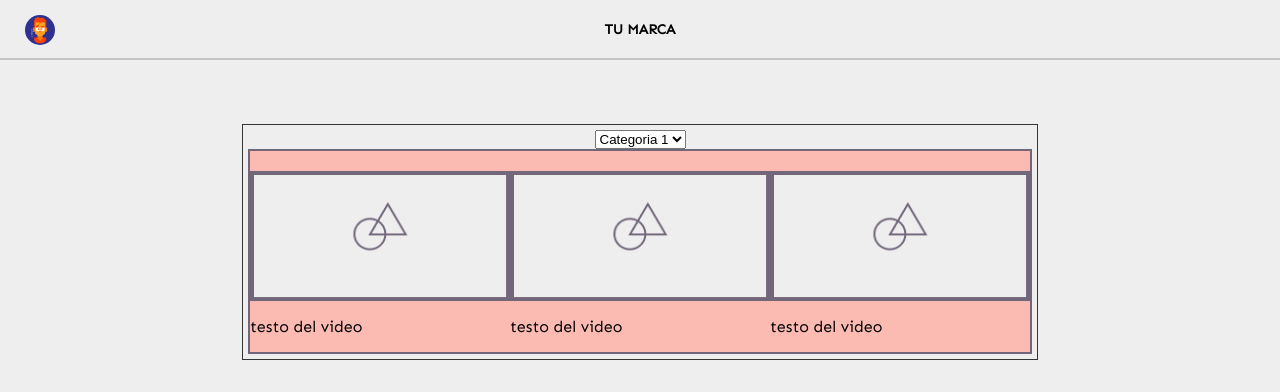
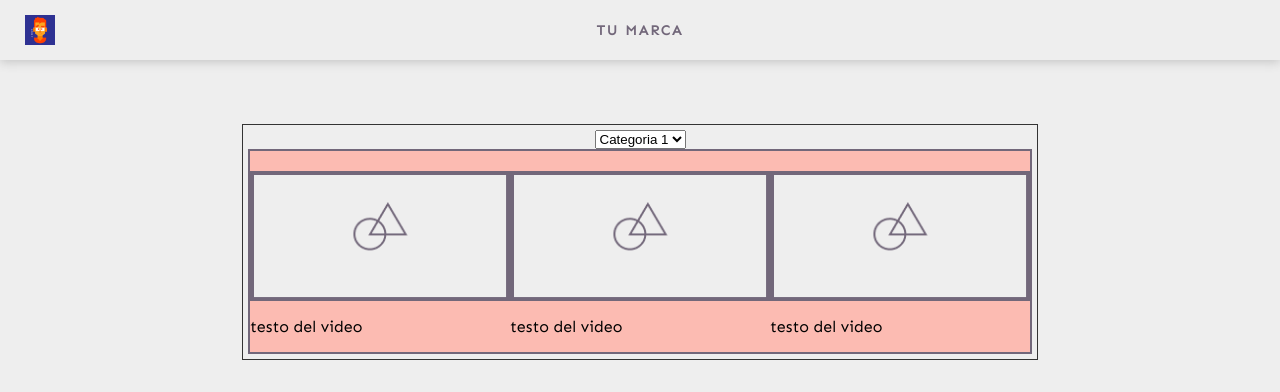
Before and after one commit to jblnco-ing/app-video-pwa, a Next.js app: page / in a window 1280 px wide. Shown: the top 392 px of the page. Built offline with nearby package versions, Linux system fonts and the light colour scheme.

Commit message:
se agrego estilos al header

```diff
--- a/styles/Header.module.css
+++ b/styles/Header.module.css
@@ -1,20 +1,20 @@
 .header {
   height: 60px;
   width: 100vw;
-  background-color: #EEEEEE;
   display: flex;
   flex-direction: row;
   justify-content: center;
   align-items: center;
-  border-bottom: #C4C4C4 solid 2px;
+  box-shadow: 0px 2px 10px #C4C4C4;
 }
 .title{
   font-size: 14px;
   font-weight: bold;
+  letter-spacing: 2px;
+  color: var(--violet);
 }
 .logo{
   height: 30px;
-  border-radius: 50%;
   position: absolute;
   top: 15px;
   left: 25px;
```
